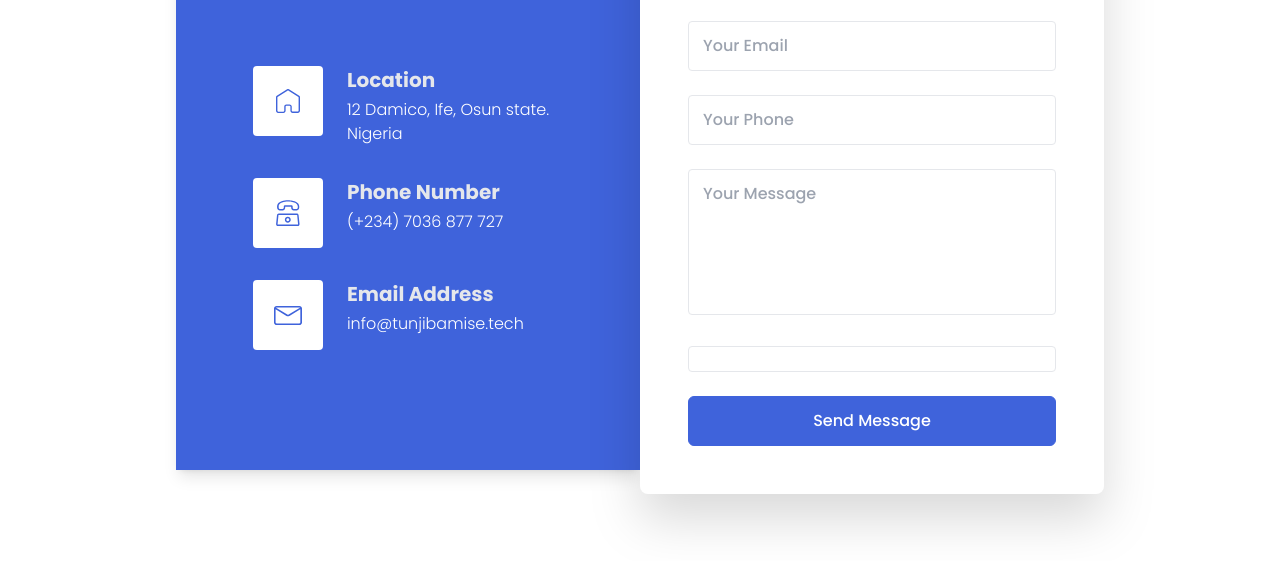
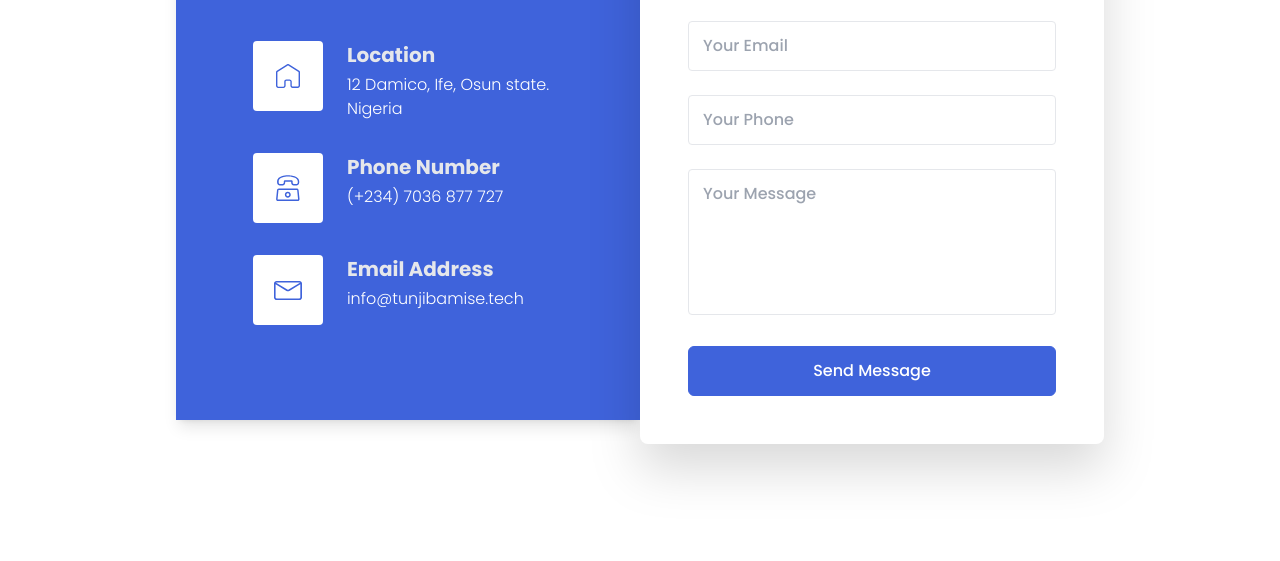
Before and after one commit to Analog-ng/Oluwabamise, a website: page index.html in a window 1280 px wide. Shown: the part 4877-5438 px from the top of the page. Drawn offline with nearby package versions, Linux system fonts and the light colour scheme.

Commit message:
Update index.html

```diff
--- a/index.html
+++ b/index.html
@@ -733,7 +733,7 @@
               </div>
               <div class="mb-6">
                 <div data-netlify-recaptcha="true"
-                  class="w-full rounded py-3 px-[14px] text-darkColor text-base border border-[f0f0f0] resize-none outline-none focus-visible:shadow-none focus:border-firstColor ">
+                  class="w-full rounded">
                 </div>
               </div>
               <div>
```
